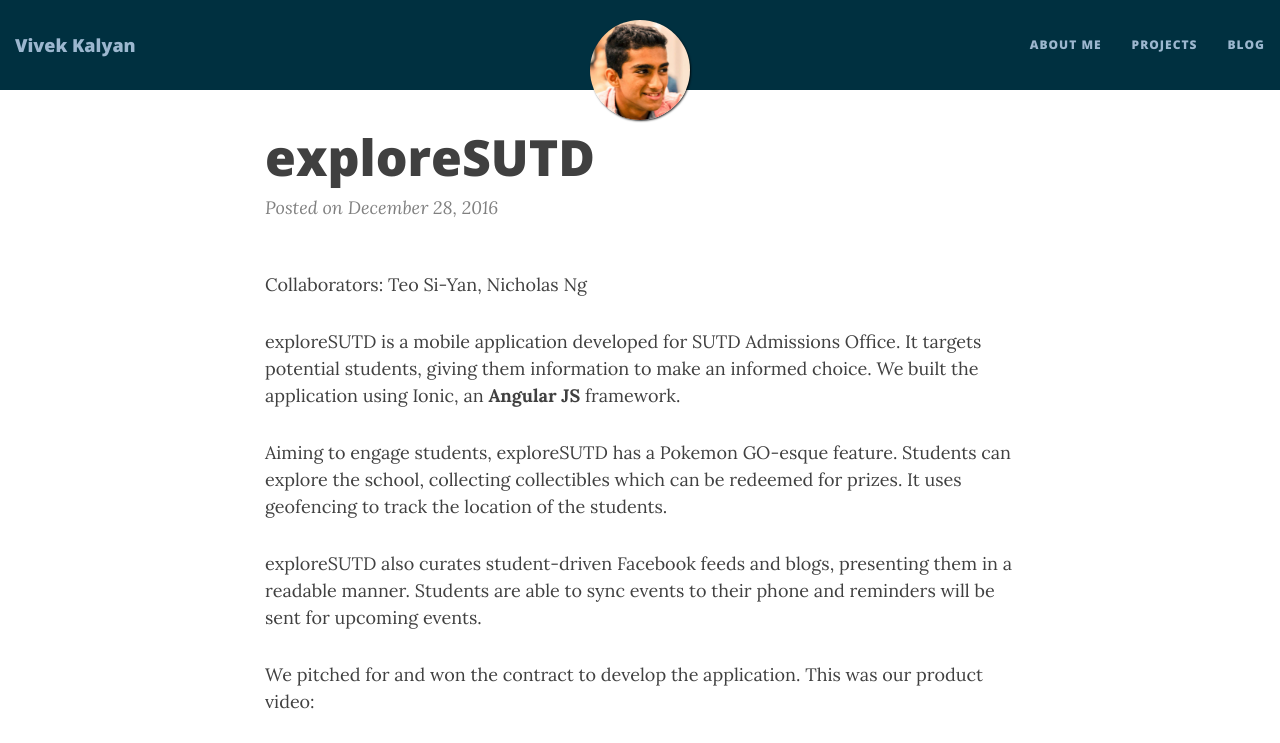
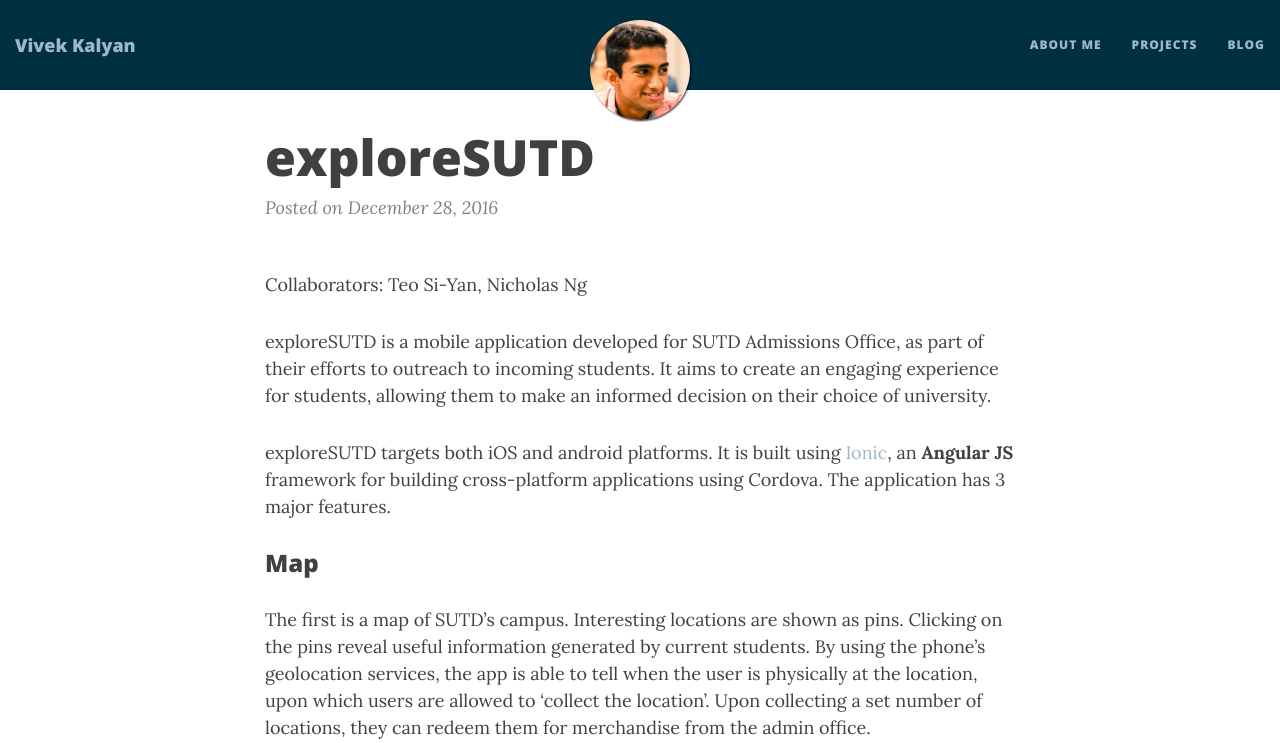
Before and after one commit to bowsplinter/bowsplinter.github.io, a Jekyll site: the page built from _projects/2016-12-28-exploreSUTD.md, in a window 1280 px wide and 1400 px high. Shown: the top 743 px of the window. Built offline with Jekyll 4.4.1, drawn with Linux system fonts in a browser that asks for light colours; nearby versions of some CDN libraries; some of the changed text lies outside the part shown.

Commit message:
Update project-exploreSUTD

```diff
--- a/_projects/2016-12-28-exploreSUTD.md
+++ b/_projects/2016-12-28-exploreSUTD.md
@@ -6,11 +6,27 @@
 
 Collaborators: Teo Si-Yan, Nicholas Ng
 
-exploreSUTD is a mobile application developed for SUTD Admissions Office. It targets potential students, giving them information to make an informed choice. We built the application using Ionic, an **Angular JS** framework.
+exploreSUTD is a mobile application developed for SUTD Admissions Office, as part of their efforts to outreach to incoming students. It aims to create an engaging experience for students, allowing them to make an informed decision on their choice of university.
 
-Aiming to engage students, exploreSUTD has a Pokemon GO-esque feature. Students can explore the school, collecting collectibles which can be redeemed for prizes. It uses geofencing to track the location of the students.
+exploreSUTD targets both iOS and android platforms. It is built using [Ionic](https://ionicframework.com/), an **Angular JS** framework for building cross-platform applications using Cordova. The application has 3 major features.
 
-exploreSUTD also curates student-driven Facebook feeds and blogs, presenting them in a readable manner. Students are able to sync events to their phone and reminders will be sent for upcoming events.
+### Map
+
+The first is a map of SUTD's campus. Interesting locations are shown as pins. Clicking on the pins reveal useful information generated by current students. By using the phone's geolocation services, the app is able to tell when the user is physically at the location, upon which users are allowed to 'collect the location'. Upon collecting a set number of locations, they can redeem them for merchandise from the admin office.
+
+The map also contains 'secret' locations. These locations do not appear as pins on the map, but rather present themselves to users who are nearby. Using the phone's geofencing capabilities, a notification is pushed to the user when the user is at the secret location. Because the applications uses the phone's native functionality, the push notification works even when the application is not running.
+
+### Events
+
+The second is a calendar with upcoming events organised by school. The calendar allows users to save events to their phone's calendar, share the events with friends and also receive push notifications of upcoming events.
+
+To facilitate ease of updating events, a **Ruby on Rails** powered content management system (CMS) was created for administrators to easily create events. In the CMS, administrators are able create, edit and delete events. They are also able to choose when the push notifications for the events are to be triggered (eg. 1 day before the event).
+
+### Info
+
+The last is an information section, with information taken from the sutd website regarding applications to SUTD. It also curates interesting SUTD related feeds and news and presents it to the user in a readable manner.
+
+### Product Video
 
 We pitched for and won the contract to develop the application. This was our product video:
 <div class="embed-responsive embed-responsive-16by9">
@@ -19,4 +35,8 @@
     allowfullscreen=""></iframe>
 </div>
 
-exploreSUTD will be released to the public during SUTD's Open House on 4th March 2017.
+### Application
+
+exploreSUTD was released to the public during SUTD's Open House on 4th March 2017.
+
+[Android](https://play.google.com/store/apps/details?id=com.ionicframework.exploreSUTD&hl=en) | [iOS](https://itunes.apple.com/sg/app/exploresutd/id1208872794?mt=8)
```
